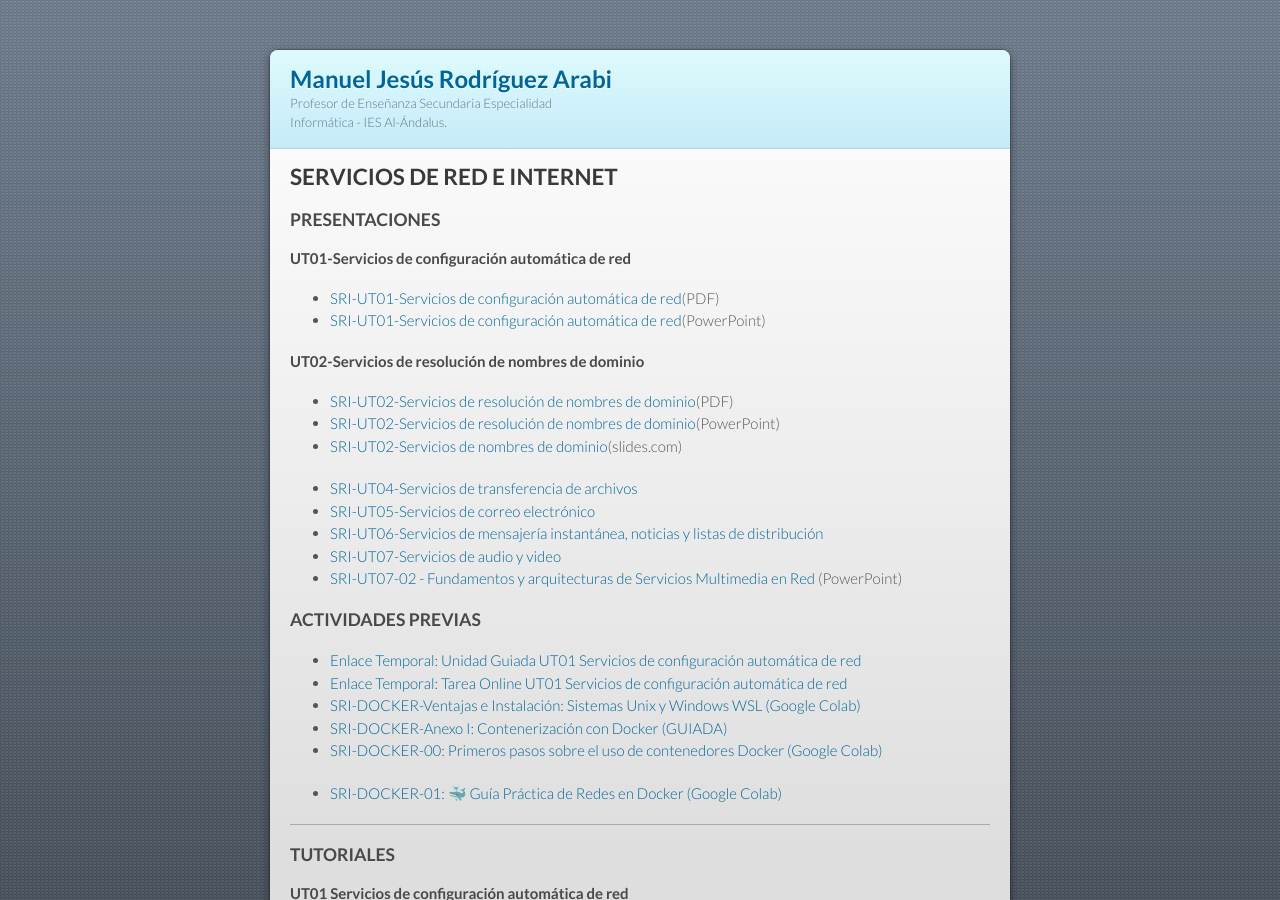
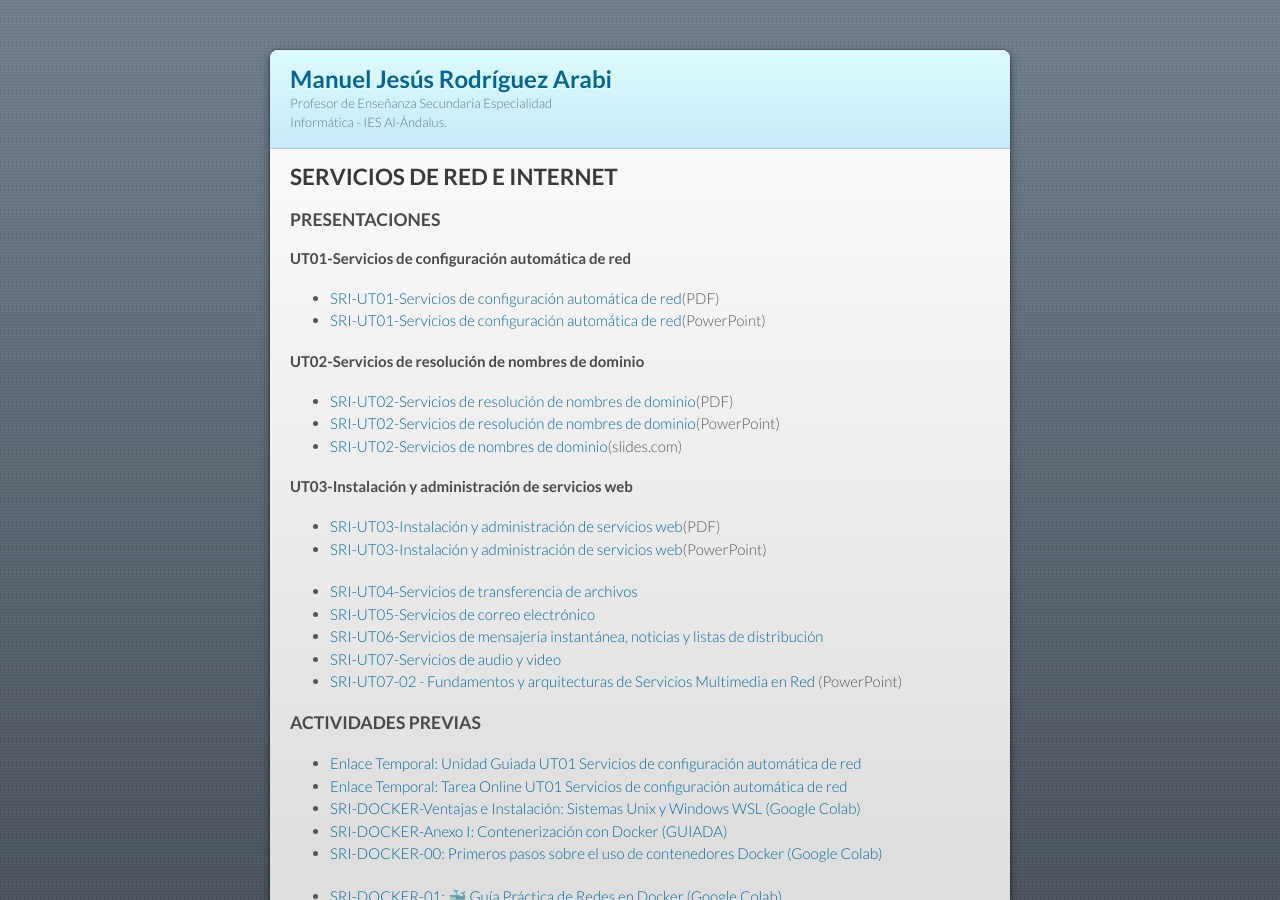
Before and after one commit to mrodara/mrodara.github.io, a Jekyll site: the page built from mods/sri.md, in a window 1280 px wide and 900 px high. Built offline with Jekyll 4.4.1, drawn with Linux system fonts in a browser that asks for light colours; our own code applies the rules of GitHub Pages for plain Markdown files.

Commit message:
feat: :sparkles: Add new slides for UT03 SRI module
Add new slides for UT03 SRI module

```diff
--- a/mods/sri.md
+++ b/mods/sri.md
@@ -15,6 +15,11 @@ layout: default
 * [SRI-UT02-Servicios de resolución de nombres de dominio](../presentaciones/SRI/SRI-UT02-slides.pdf)(PDF)
 * [SRI-UT02-Servicios de resolución de nombres de dominio](../presentaciones/SRI/SRI-UT02-slides.pptx)(PowerPoint)
 * [SRI-UT02-Servicios de nombres de dominio](https://slides.com/manueljesusrodriguezarabi/deck-2b09b4/fullscreen)(slides.com)
+
+#### UT03-Instalación y administración de servicios web
+
+* [SRI-UT03-Instalación y administración de servicios web](../presentaciones/SRI/SRI-UT03-slides.pdf)(PDF)
+* [SRI-UT03-Instalación y administración de servicios web](../presentaciones/SRI/SRI-UT03-slides.pptx)(PowerPoint)
 
 * [SRI-UT04-Servicios de transferencia de archivos](https://slides.com/manueljesusrodriguezarabi/sri-ut02-servicios-de-nombres-de-dominio/fullscreen)
 * [SRI-UT05-Servicios de correo electrónico](https://slides.com/manueljesusrodriguezarabi/sri-ut04-servicios-de-transferencia-de-archivos/fullscreen)
```
Also changed, not shown: 2 other files.
